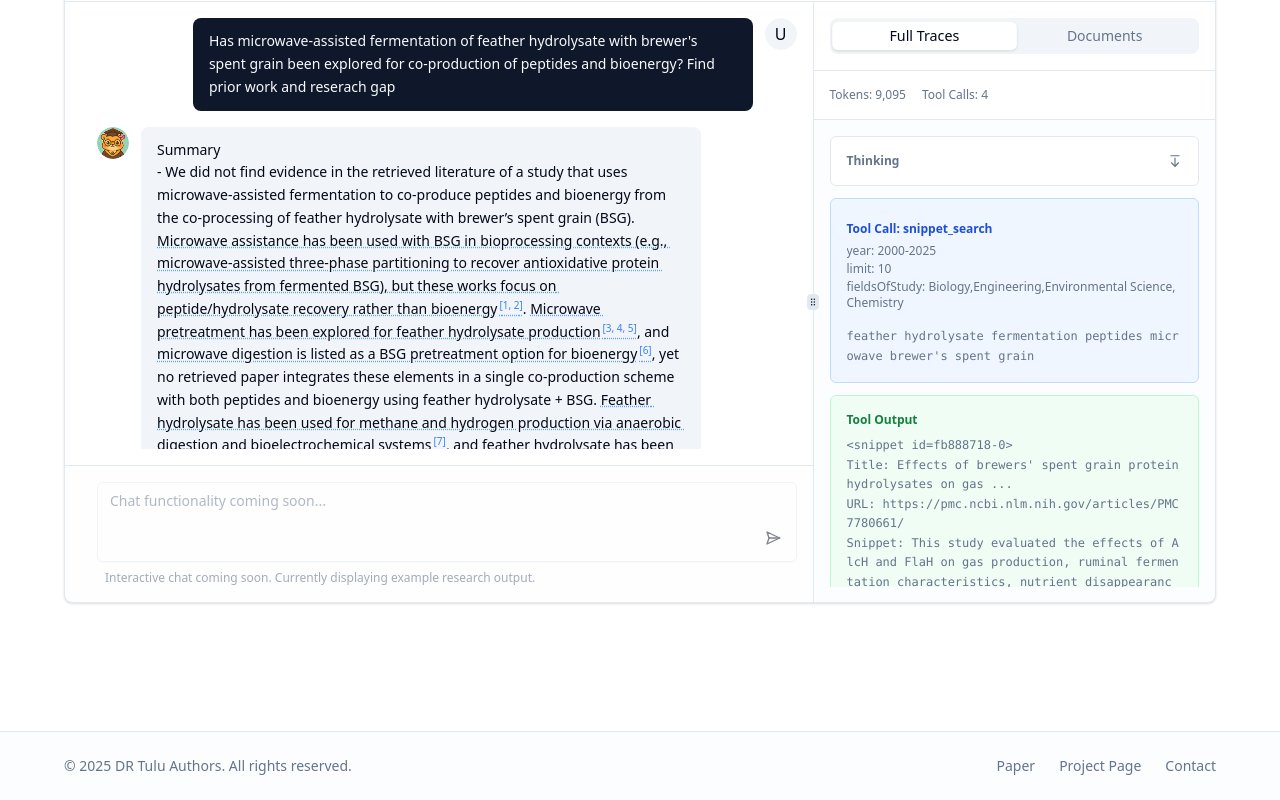
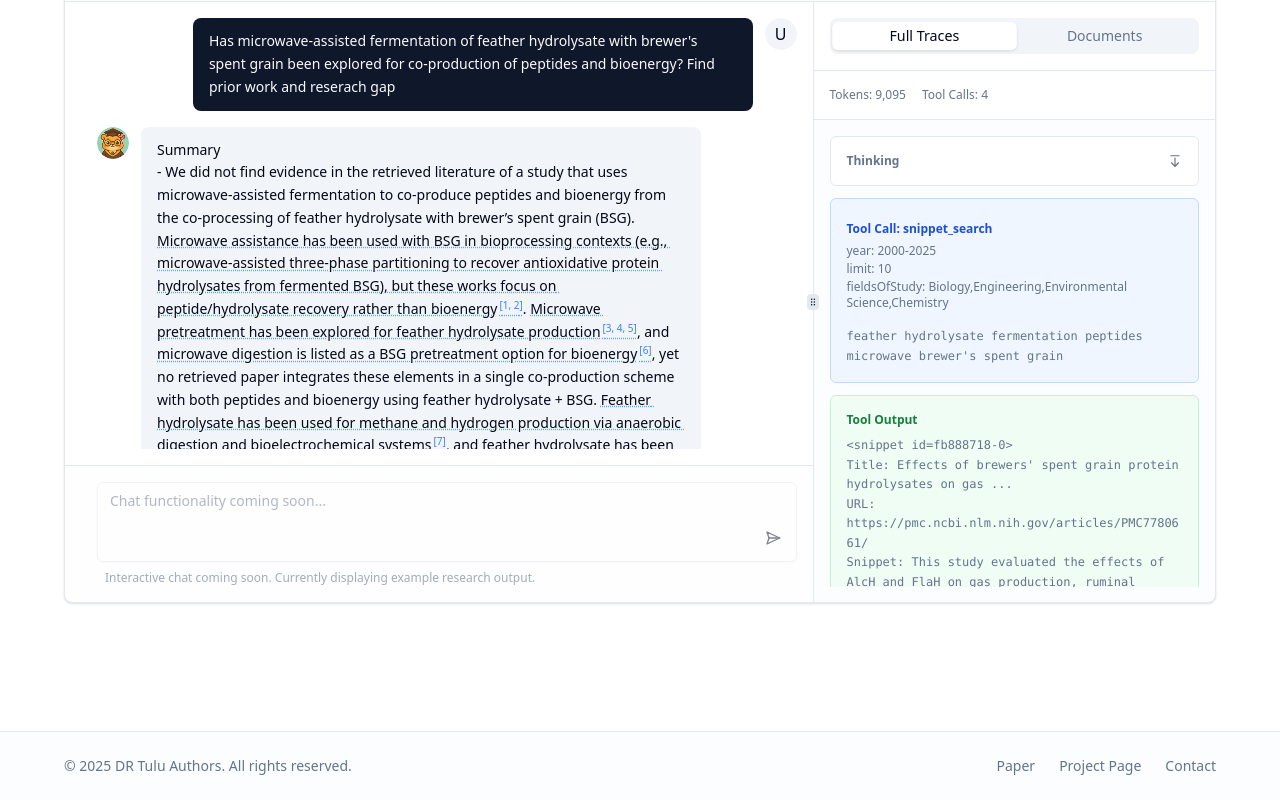
Before and after one commit to dr-tulu/dr-tulu.github.io, a Next.js app: page /dr-tulu/ in a window 1280 px wide. Shown: the part 439-1239 px from the top of the page. Built offline with nearby package versions, Linux system fonts and the light colour scheme.

Commit message:
minor layout tweaks (change the wrapping mode, and remove think tags)

```diff
--- a/src/app/page.tsx
+++ b/src/app/page.tsx
@@ -434,6 +434,7 @@ const TraceSection = ({ section, index }: { section: TraceSection; index: number
   const [isThinkingOpen, setIsThinkingOpen] = useState(false);
 
   if (section.type === "text") {
+    const contentWithoutThinkTags = section.content.replace(/<\/?think>/g, '').trim();
     return (
       <div className="bg-background rounded-md border overflow-hidden">
         <Collapsible open={isThinkingOpen} onOpenChange={setIsThinkingOpen}>
@@ -453,7 +454,7 @@ const TraceSection = ({ section, index }: { section: TraceSection; index: number
           <CollapsibleContent className="data-[state=open]:animate-in data-[state=closed]:animate-out data-[state=closed]:fade-out-0 data-[state=open]:fade-in-0 data-[state=closed]:slide-out-to-top-1 data-[state=open]:slide-in-from-top-1 duration-300">
             <div className="px-4 pb-4 pt-1">
               <p className="text-xs whitespace-pre-wrap font-mono leading-relaxed break-words">
-                {section.content}
+                {contentWithoutThinkTags}
               </p>
             </div>
           </CollapsibleContent>
@@ -464,8 +465,8 @@ const TraceSection = ({ section, index }: { section: TraceSection; index: number
 
   if (section.type === "tool_call") {
     return (
-      <div className="bg-blue-50 p-4 rounded-md border border-blue-200 transition-all duration-200 hover:shadow-md hover:border-blue-300 hover:bg-blue-100 cursor-pointer overflow-hidden">
-        <div className="flex items-start justify-between gap-2 mb-2">
+      <div className="bg-blue-50 p-4 rounded-md border border-blue-200 transition-all duration-200 hover:shadow-md hover:border-blue-300 hover:bg-blue-100 cursor-pointer">
+        <div className="flex items-start justify-between gap-2 mb-2 min-w-0">
           <div className="flex-1 min-w-0">
             <span className="text-xs font-semibold text-blue-700">
               Tool Call: {section.toolName}
@@ -473,7 +474,7 @@ const TraceSection = ({ section, index }: { section: TraceSection; index: number
             {section.toolParams && Object.keys(section.toolParams).length > 0 && (
               <div className="mt-1 space-y-0.5">
                 {Object.entries(section.toolParams).map(([key, value]) => (
-                  <div key={key} className="text-xs text-muted-foreground break-all overflow-hidden">
+                  <div key={key} className="text-xs text-muted-foreground break-words min-w-0">
                     <span className="font-medium">{key}:</span> {value}
                   </div>
                 ))}
@@ -484,8 +485,8 @@ const TraceSection = ({ section, index }: { section: TraceSection; index: number
             #{index + 1}
           </span> */}
         </div>
-        <div className="max-h-48 overflow-y-auto overflow-x-hidden">
-          <p className="text-xs whitespace-pre-wrap font-mono leading-relaxed text-muted-foreground mt-2 break-all overflow-hidden">
+        <div className="max-h-48 overflow-y-auto overflow-x-hidden min-w-0">
+          <p className="text-xs whitespace-pre-wrap font-mono leading-relaxed text-muted-foreground mt-2 break-words min-w-0 max-w-full" style={{ wordBreak: 'break-word', overflowWrap: 'anywhere' }}>
             {section.content}
           </p>
         </div>
@@ -495,14 +496,14 @@ const TraceSection = ({ section, index }: { section: TraceSection; index: number
 
   if (section.type === "tool_output") {
     return (
-      <div className="bg-green-50 p-4 rounded-md border border-green-200 transition-all duration-200 hover:shadow-md hover:border-green-300 hover:bg-green-100 cursor-pointer overflow-hidden">
-        <div className="flex items-start gap-2 mb-2">
+      <div className="bg-green-50 p-4 rounded-md border border-green-200 transition-all duration-200 hover:shadow-md hover:border-green-300 hover:bg-green-100 cursor-pointer">
+        <div className="flex items-start gap-2 mb-2 min-w-0">
           <span className="text-xs font-semibold text-green-700">
             Tool Output
           </span>
         </div>
-        <div className="max-h-48 overflow-y-auto overflow-x-hidden">
-          <p className="text-xs whitespace-pre-wrap font-mono leading-relaxed text-muted-foreground break-all overflow-hidden">
+        <div className="max-h-48 overflow-y-auto overflow-x-hidden min-w-0">
+          <p className="text-xs whitespace-pre-wrap font-mono leading-relaxed text-muted-foreground break-words min-w-0 max-w-full" style={{ wordBreak: 'break-word', overflowWrap: 'anywhere' }}>
             {section.content}
           </p>
         </div>
```
